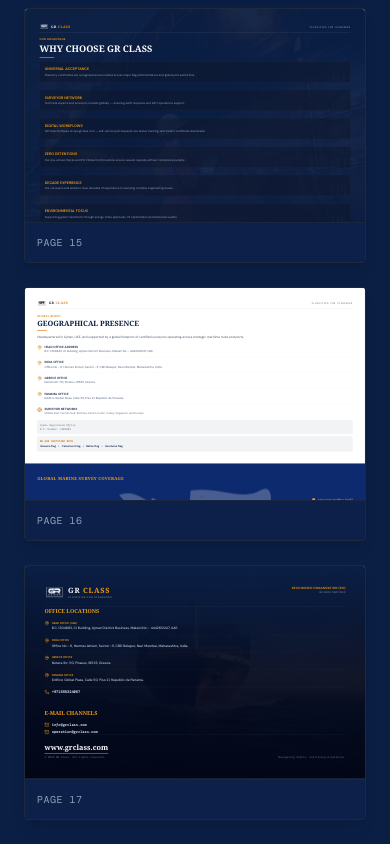
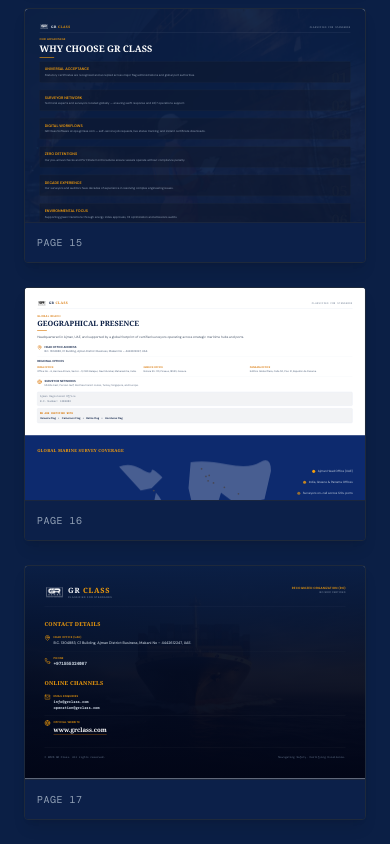
Before and after one commit to codewithabhi001/grclass-portfolio-, a React (Vite) app: page /profile in a window 390 px wide. Shown: the part 3998-4842 px from the top of the page. Built offline with nearby package versions, Linux system fonts and the light colour scheme; the HTML template or start-up script is replaced by a standard one.

Commit message:
feat: refactor slide 12 and 13 layout spacing and remove duplicate addresses

```diff
--- a/src/app/profile/page.tsx
+++ b/src/app/profile/page.tsx
@@ -2033,34 +2033,37 @@
             Headquartered in Ajman, UAE, and supported by a global footprint of certified surveyors operating across strategic maritime hubs and ports.
           </p>
 
-          <div className="space-y-3 mt-4">
+          <div className="space-y-2.5 mt-3">
             <div className="flex gap-2">
               <MapPin className="h-4 w-4 text-amber-600 flex-shrink-0 mt-0.5" />
               <div>
-                <span className="block text-[10px] font-bold text-[#0b1f45] uppercase">Head Office Address</span>
-                <span className="text-[9.5px] text-slate-500 leading-relaxed block font-medium">
+                <span className="block text-[9.5px] font-bold text-[#0b1f45] uppercase">Head Office Address</span>
+                <span className="text-[9px] text-slate-500 leading-relaxed block font-medium">
                   {site.address}
                 </span>
               </div>
             </div>
 
+            {/* Additional Offices Grid */}
+            <div className="border-t border-slate-100 pt-2 flex flex-col gap-1.5">
+              <span className="block text-[9.5px] font-bold text-[#0b1f45] uppercase">Regional Offices</span>
+              <div className="grid grid-cols-3 gap-3">
                 {site.additionalOffices.map((office) => (
-              <div key={office.name} className="flex gap-2 border-t border-slate-100 pt-2">
-                <MapPin className="h-4 w-4 text-amber-600 flex-shrink-0 mt-0.5" />
-                <div>
-                  <span className="block text-[10px] font-bold text-[#0b1f45] uppercase">{office.name}</span>
-                  <span className="text-[9.5px] text-slate-500 leading-relaxed block font-medium">
+                  <div key={office.name}>
+                    <span className="block text-[8.5px] font-bold text-amber-600 uppercase">{office.name}</span>
+                    <span className="text-[8px] text-slate-500 leading-normal block mt-0.5 font-medium">
                       {office.address}
                     </span>
                   </div>
-              </div>
                 ))}
+              </div>
+            </div>
 
             <div className="flex gap-2 border-t border-slate-100 pt-2">
               <Globe className="h-4 w-4 text-amber-600 flex-shrink-0 mt-0.5" />
               <div>
-                <span className="block text-[10px] font-bold text-[#0b1f45] uppercase">Surveyor Networks</span>
-                <span className="text-[9px] text-slate-500 leading-normal block">
+                <span className="block text-[9.5px] font-bold text-[#0b1f45] uppercase">Surveyor Networks</span>
+                <span className="text-[8.5px] text-slate-500 leading-normal block">
                   Middle East, Persian Gulf, Red Sea transit routes, Turkey, Singapore, and Europe.
                 </span>
               </div>
@@ -2193,76 +2196,76 @@
       </div>
 
       {/* Main Grid: Details */}
-      <div className="grid grid-cols-1 md:grid-cols-[1.2fr_0.8fr] print:grid-cols-[1.2fr_0.8fr] gap-12 my-auto relative z-10">
-        {/* Office Contact Info */}
-        <div className="space-y-4">
-          <h3 className="font-serif text-lg font-bold text-amber-500 uppercase">
-            Office Locations
+      <div className="grid grid-cols-1 md:grid-cols-[1.1fr_0.9fr] print:grid-cols-[1.1fr_0.9fr] gap-10 my-auto relative z-10">
+        {/* Contact Info */}
+        <div className="space-y-5">
+          <h3 className="font-serif text-lg font-bold text-amber-500 uppercase tracking-wider">
+            Contact Details
           </h3>
-          <div className="space-y-3 text-xs">
-            <div className="flex items-start gap-2">
-              <MapPin className="h-4 w-4 text-amber-500 flex-shrink-0 mt-0.5" />
-              <div>
-                <span className="block text-[9px] font-bold text-amber-500 uppercase">Head Office (UAE)</span>
-                <span className="text-slate-300 leading-relaxed font-medium text-[11px] block mt-0.5">
+          <div className="space-y-4 text-xs">
+            <div className="flex items-start gap-2.5">
+              <MapPin className="h-5 w-5 text-amber-500 flex-shrink-0 mt-0.5" />
+              <div>
+                <span className="block font-bold text-amber-500 uppercase text-[9px] tracking-wider">Head Office (UAE)</span>
+                <span className="text-slate-300 leading-relaxed font-medium block mt-1">
                   {site.address}
                 </span>
               </div>
             </div>
-            {site.additionalOffices.map((office) => (
-              <div key={office.name} className="flex items-start gap-2 border-t border-white/5 pt-2">
-                <MapPin className="h-4 w-4 text-amber-500 flex-shrink-0 mt-0.5" />
-                <div>
-                  <span className="block text-[9px] font-bold text-amber-500 uppercase">{office.name}</span>
-                  <span className="text-slate-300 leading-relaxed font-medium text-[11px] block mt-0.5">
-                    {office.address}
-                  </span>
-                </div>
-              </div>
-            ))}
-            <div className="flex items-center gap-2 border-t border-white/5 pt-2">
-              <Phone className="h-4 w-4 text-amber-500 flex-shrink-0" />
-              <span className="text-slate-300 font-mono font-semibold">
+            <div className="flex items-center gap-2.5 pt-3 border-t border-white/5">
+              <Phone className="h-5 w-5 text-amber-500 flex-shrink-0" />
+              <div>
+                <span className="block font-bold text-amber-500 uppercase text-[9px] tracking-wider">Phone</span>
+                <span className="text-slate-300 font-mono font-semibold text-sm block mt-0.5">
                   {site.phone}
                 </span>
               </div>
             </div>
           </div>
-
-        {/* Digital Contact Channels */}
-        <div className="space-y-4">
-          <h3 className="font-serif text-lg font-bold text-amber-500 uppercase">
-            E-mail Channels
+        </div>
+
+        {/* Channels */}
+        <div className="space-y-5">
+          <h3 className="font-serif text-lg font-bold text-amber-500 uppercase tracking-wider">
+            Online Channels
           </h3>
-          <div className="space-y-2 text-xs font-mono">
-            <div className="flex items-center gap-2">
-              <Mail className="h-4 w-4 text-amber-500 flex-shrink-0" />
-              <a href={`mailto:${site.email}`} className="text-slate-300 hover:text-amber-500 transition-colors font-semibold">
+          <div className="space-y-4 text-xs">
+            <div className="flex items-start gap-2.5">
+              <Mail className="h-5 w-5 text-amber-500 flex-shrink-0 mt-0.5" />
+              <div>
+                <span className="block font-bold text-amber-500 uppercase text-[9px] tracking-wider">Email Enquiries</span>
+                <div className="space-y-1 font-mono mt-1">
+                  <a href={`mailto:${site.email}`} className="text-slate-300 hover:text-amber-500 transition-colors font-semibold block">
                     {site.email}
                   </a>
-            </div>
-            <div className="flex items-center gap-2">
-              <Mail className="h-4 w-4 text-amber-500 flex-shrink-0" />
-              <a href="mailto:operation@grclass.com" className="text-slate-300 hover:text-amber-500 transition-colors font-semibold">
+                  <a href="mailto:operation@grclass.com" className="text-slate-300 hover:text-amber-500 transition-colors font-semibold block">
                     operation@grclass.com
                   </a>
                 </div>
               </div>
             </div>
-      </div>
-
-      {/* Footer & Website */}
-      <div className="border-t border-white/10 pt-6 flex justify-between items-end relative z-10">
-        <div>
+            <div className="flex items-start gap-2.5 pt-3 border-t border-white/5">
+              <Globe className="h-5 w-5 text-amber-500 flex-shrink-0 mt-0.5" />
+              <div>
+                <span className="block font-bold text-amber-500 uppercase text-[9px] tracking-wider">Official Website</span>
                 <a
                   href={site.url}
                   target="_blank"
                   rel="noopener noreferrer"
-            className="font-serif font-black text-2xl text-white hover:text-amber-500 transition-colors border-b-2 border-amber-600 pb-1"
+                  className="font-serif font-black text-xl text-white hover:text-amber-500 transition-colors border-b border-amber-600 block mt-1.5 w-fit"
                 >
                   {site.url.replace("https://", "www.")}
                 </a>
-          <span className="block text-[9px] text-slate-500 mt-3 font-mono">
+              </div>
+            </div>
+          </div>
+        </div>
+      </div>
+
+      {/* Footer */}
+      <div className="border-t border-white/10 pt-6 flex justify-between items-end relative z-10">
+        <div>
+          <span className="block text-[9px] text-slate-500 font-mono">
             © 2026 GR Class. All rights reserved.
           </span>
         </div>
--- a/vite.config.ts
+++ b/vite.config.ts
@@ -5,8 +5,9 @@
 // https://vitejs.dev/config/
 export default defineConfig(({ mode }) => ({
   server: {
-    host: "::",
+    host: "0.0.0.0",
     port: 8080,
+    allowedHosts: true,
     hmr: {
       overlay: false,
     },
```
Also changed, not shown: grclass_profile (2).html (+27 -45 lines). Lines whose indentation alone changed are shown as unchanged.
